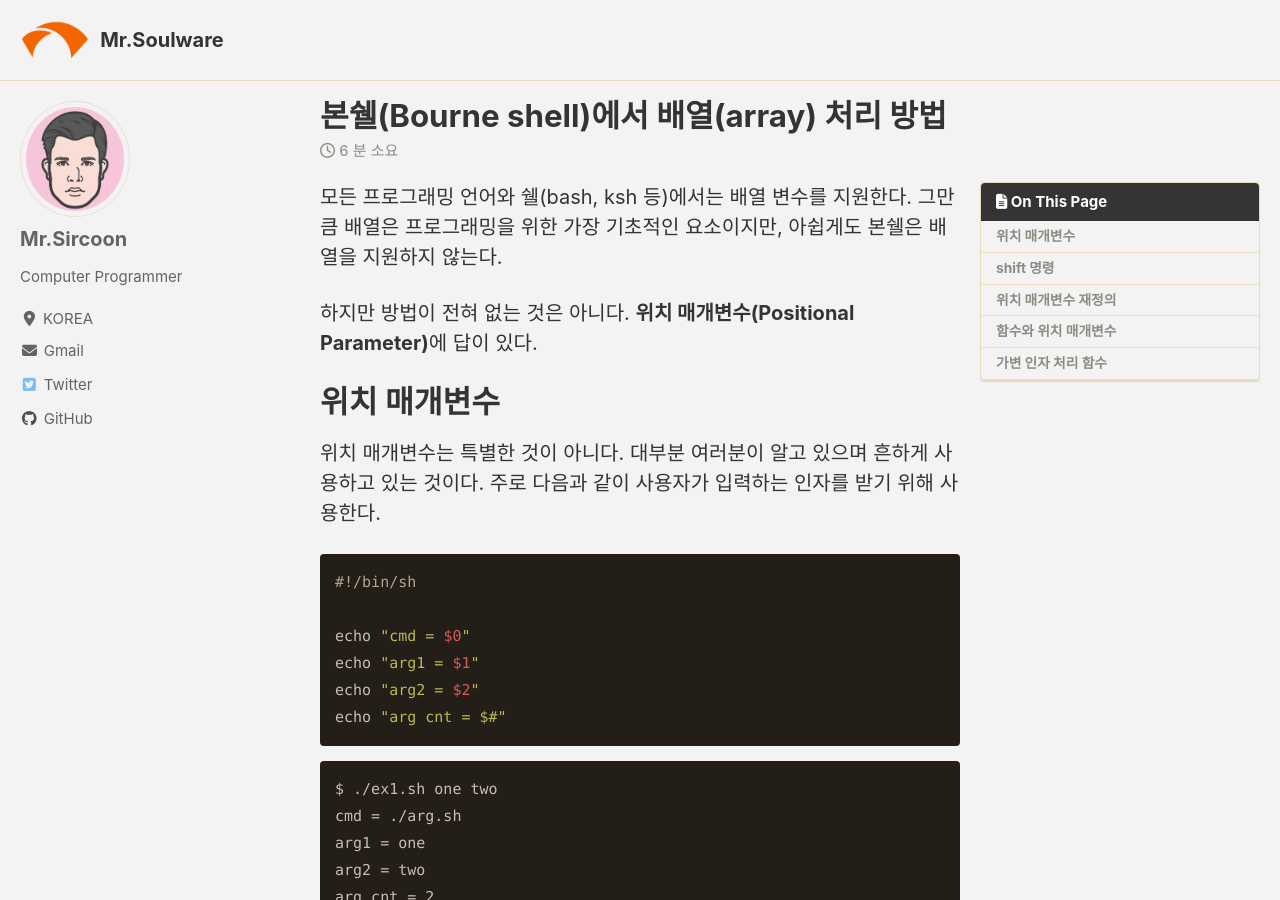
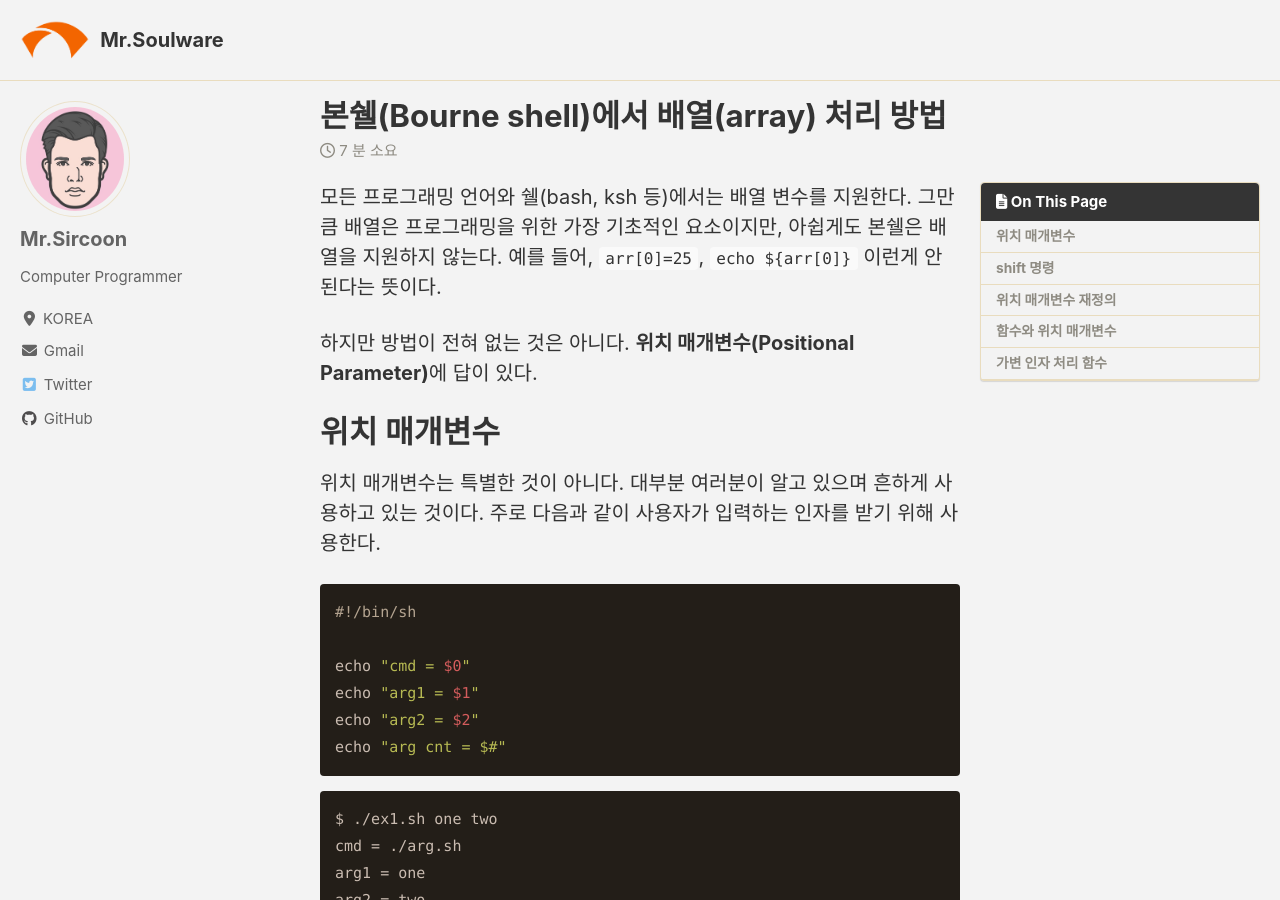
Before and after one commit to mrsoulware/mrsoulware.github.io, a Jekyll site: the page built from _posts/2020/2020-04-25-bourne-sh-array.md, in a window 1280 px wide and 900 px high. Built offline with Jekyll 4.4.1, drawn with Linux system fonts in a browser that asks for light colours; cached includes are drawn as plain includes; nearby versions of some CDN libraries.

Commit message:
update post

```diff
--- a/_posts/2020/2020-04-25-bourne-sh-array.md
+++ b/_posts/2020/2020-04-25-bourne-sh-array.md
@@ -9,6 +9,7 @@ tags:
 
 모든 프로그래밍 언어와 쉘(bash, ksh 등)에서는 배열 변수를 지원한다.
 그만큼 배열은 프로그래밍을 위한 가장 기초적인 요소이지만, 아쉽게도 본쉘은 배열을 지원하지 않는다.
+예를 들어, `arr[0]=25`, `echo ${arr[0]}` 이런게 안된다는 뜻이다.
 
 하지만 방법이 전혀 없는 것은 아니다. **위치 매개변수(Positional Parameter)**에 답이 있다.
 
```
